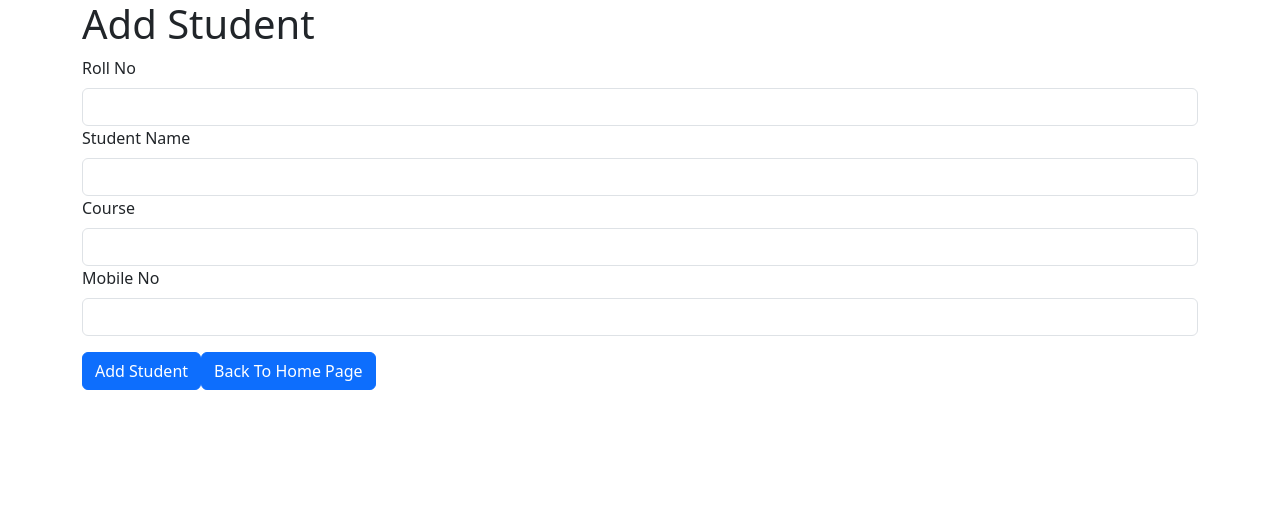
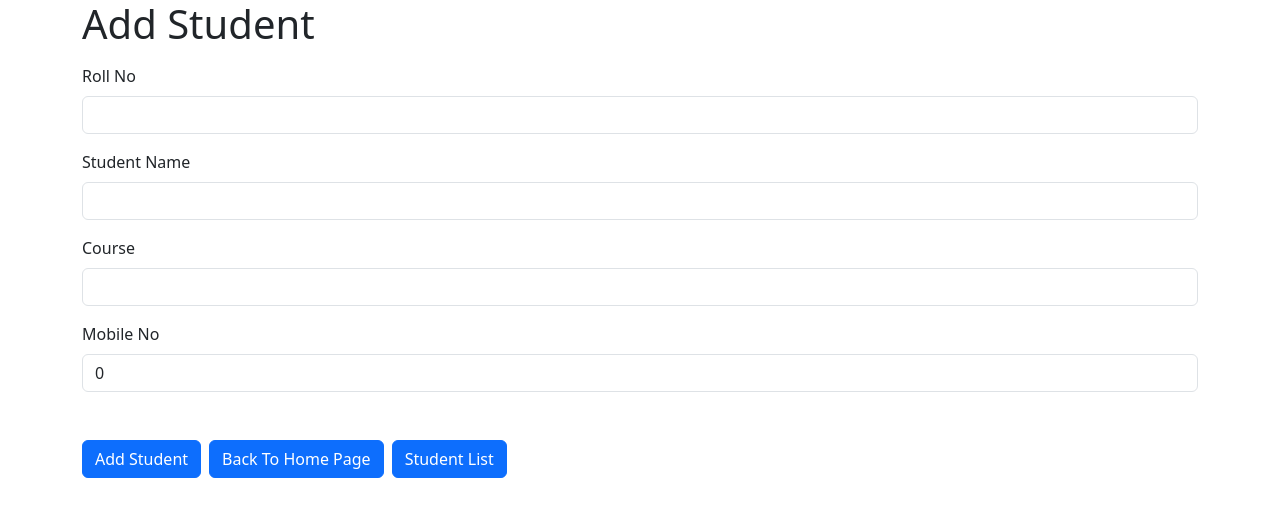
Before and after one commit to GaneshPanday07/React-Node-project, a React app in the folder Student-Management-System/frontend/: page /Add/Student in a window 1280 px wide. Shown: the top 516 px of the page. Built offline with nearby package versions, Linux system fonts and the light colour scheme; the HTML template or start-up script is replaced by a standard one.

Commit message:
Modified, Student-Management-System

```diff
--- a/Student-Management-System/frontend/src/AddStudent.jsx
+++ b/Student-Management-System/frontend/src/AddStudent.jsx
@@ -4,9 +4,16 @@ import { Container, Row, Col, Form, Button } from "react-bootstrap"
 import { useNavigate } from 'react-router-dom'
 function AddStudent(){
     let navigate = useNavigate();
-    let [rollNo, setRollNo] = useState();
+    let [rollNo, setRollNo] = useState('');
+    let [studentName, setStudentName] = useState('');
+    let[course, setCourse] = useState('');
+    let[mobileNo, setMobileNo] = useState(0);
     function gotoHome(){
         navigate('/')
+    }
+
+    function gotoStudentsList(){
+        navigate('/Student/List')
     }
     return(
 
@@ -15,25 +22,26 @@ function AddStudent(){
                 <Col>
                     <h1>Add Student</h1>
                     <Form>
-                        <Form.Group>
+                        <Form.Group className="mt-3">
                             <Form.Label>Roll No</Form.Label>
-                            <Form.Control type="text" ></Form.Control>
+                            <Form.Control type="text" value={rollNo} onChange={(e) => setRollNo(e.target.value) }></Form.Control>
                         </Form.Group>
-                        <Form.Group>
+                        <Form.Group className="mt-3">
                             <Form.Label>Student Name</Form.Label>
-                            <Form.Control type="text" ></Form.Control>
+                            <Form.Control type="text" value={studentName} onChange={(e) => setStudentName(e.target.value)} ></Form.Control>
                         </Form.Group>
-                        <Form.Group>
+                        <Form.Group className="mt-3">
                             <Form.Label>Course</Form.Label>
-                            <Form.Control type="text" ></Form.Control>
+                            <Form.Control type="text" value={course} onChange={(e) => setCourse(e.target.value)} ></Form.Control>
                         </Form.Group>
-                        <Form.Group>
+                        <Form.Group className="mt-3">
                             <Form.Label>Mobile No</Form.Label>
-                            <Form.Control type="text" ></Form.Control>
+                            <Form.Control type="Number" value={mobileNo} onChange={(e) => setMobileNo(e.target.value)} ></Form.Control>
                         </Form.Group>
 
-                        <Button className="mt-3">Add Student</Button>
-                        <Button className="mt-3" onClick={gotoHome}>Back To Home Page</Button>
+                        <Button className="mt-5">Add Student</Button>
+                        <Button className="mt-5 ms-2" onClick={gotoHome}>Back To Home Page</Button>
+                        <Button className="mt-5 ms-2" onClick={gotoStudentsList}>Student List</Button>
                     </Form>
                 </Col>
             </Row>
--- a/Student-Management-System/frontend/src/App.jsx
+++ b/Student-Management-System/frontend/src/App.jsx
@@ -1,12 +1,14 @@
 import { BrowserRouter, Routes, Route } from 'react-router-dom'
 import Home from './Home'
 import AddStudent from './AddStudent'
+import StudentList from './StudentList'
 function App() {
     return(
        <BrowserRouter>
             <Routes>
                 <Route path='/' element={<Home></Home>}>Home page</Route>
                 <Route path='/Add/Student' element={<AddStudent></AddStudent>}>Add Student</Route>
+                <Route path='/Student/List' element={<StudentList></StudentList>}>Students List</Route>
             </Routes>
        </BrowserRouter>
     )
--- /dev/null
+++ b/Student-Management-System/frontend/src/StudentList.jsx
@@ -0,0 +1,6 @@
+function StudentList(){
+    return (
+        <h1>we are make Student List here...</h1>
+    )
+}
+export default StudentList
```
Also changed, not shown: 2 other files (tests, documents, lock files or other folders).
